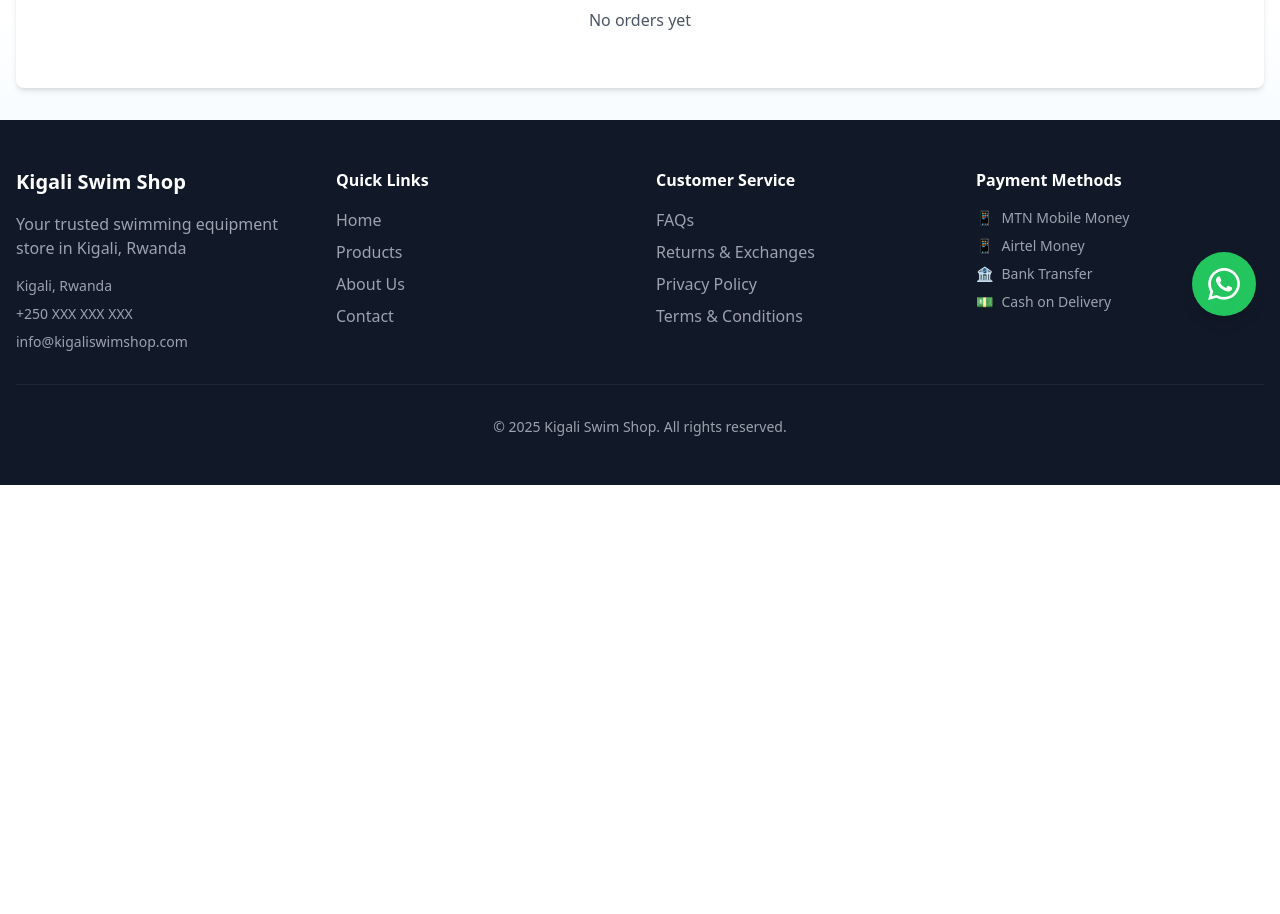
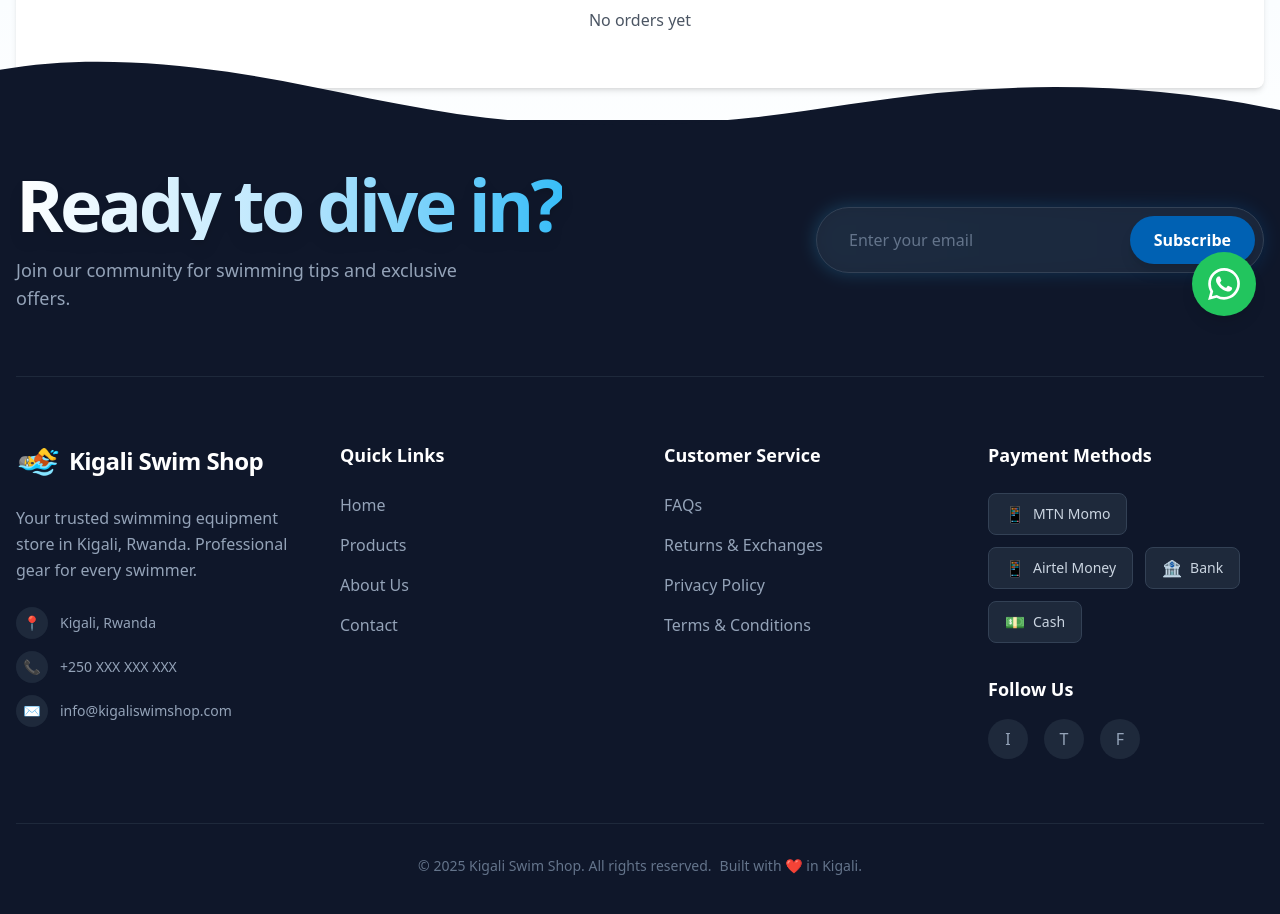
Before and after one commit to remyshingiro/indimo_leasure, a React (Vite) app: page /admin in a window 1280 px wide. Shown: the part 460-1374 px from the top of the page. Before the commit the page ends 945 px from the top, so only its background shows below. Built offline with nearby package versions, Linux system fonts and the light colour scheme.

Commit message:
refined footer into deep blue casual ocean

```diff
--- a/src/components/Footer.jsx
+++ b/src/components/Footer.jsx
@@ -10,6 +10,10 @@
 
   const translations = {
     en: {
+      cta: "Ready to dive in?",
+      subCta: "Join our community for swimming tips and exclusive offers.",
+      placeholder: "Enter your email",
+      subscribe: "Subscribe",
       quickLinks: 'Quick Links',
       customerService: 'Customer Service',
       paymentMethods: 'Payment Methods',
@@ -20,6 +24,10 @@
       email: 'info@kigaliswimshop.com'
     },
     rw: {
+      cta: "Witeguye Koga?",
+      subCta: "Injira mu muryango wacu kugirango ubone inama n'ibiciro byiza.",
+      placeholder: "Andika imeri yawe",
+      subscribe: "Iyandikishe",
       quickLinks: 'Amahuza',
       customerService: 'Serivisi z\'abakiriya',
       paymentMethods: 'Uburyo bwo kwishura',
@@ -34,107 +42,166 @@
   const t = translations[language]
 
   return (
-    <footer className="bg-gray-900 text-white mt-auto">
-      <div className="container mx-auto px-4 py-12">
-        <div className="grid grid-cols-1 md:grid-cols-4 gap-8">
-          {/* About */}
-          <div>
-            <h3 className="text-xl font-bold mb-4">
-              {language === 'en' ? 'Kigali Swim Shop' : 'Ubwoba bw\'amazi Kigali'}
-            </h3>
-            <p className="text-gray-400 mb-4">
+    <footer className="relative bg-slate-900 text-white mt-auto">
+
+      {/* === 1. TOP WAVE TRANSITION (Fixed Height) === */}
+      {/* Changed -mt-16 to -mt-8 (pulls up less) and h-[65px] to h-[35px] (shorter wave) */}
+      <div className="absolute top-0 left-0 right-0 -mt-8 md:-mt-16 w-full overflow-hidden leading-[0] transform rotate-180 z-10 pointer-events-none">
+        <svg className="relative block w-[calc(100%+1.3px)] h-[35px] md:h-[70px]" data-name="Layer 1" xmlns="http://www.w3.org/2000/svg" viewBox="0 0 1200 120" preserveAspectRatio="none">
+          <path d="M321.39,56.44c58-10.79,114.16-30.13,172-41.86,82.39-16.72,168.19-17.73,250.45-.39C823.78,31,906.67,72,985.66,92.83c70.05,18.48,146.53,26.09,214.34,3V0H0V27.35A600.21,600.21,0,0,0,321.39,56.44Z" className="fill-slate-900"></path>
+        </svg>
+      </div>
+
+      <div className="container mx-auto px-4 relative z-20 pt-12 pb-12">
+
+        {/* === 2. MASSIVE CALL TO ACTION === */}
+        <div className="flex flex-col lg:flex-row items-center justify-between gap-10 border-b border-slate-800 pb-16 mb-16">
+          <div className="text-center lg:text-left space-y-4">
+            <h2 className="text-5xl md:text-7xl font-black tracking-tighter text-transparent bg-clip-text bg-gradient-to-r from-white via-sky-200 to-sky-400 drop-shadow-lg">
+              {t.cta}
+            </h2>
+            <p className="text-slate-400 text-lg max-w-md mx-auto lg:mx-0">
+              {t.subCta}
+            </p>
+          </div>
+
+          {/* Glass Newsletter Input */}
+          <div className="w-full max-w-md">
+            <div className="relative group">
+              <div className="absolute -inset-0.5 bg-gradient-to-r from-sky-400 to-primary-600 rounded-full blur opacity-20 group-hover:opacity-60 transition duration-1000"></div>
+              <form className="relative flex items-center bg-slate-800/80 backdrop-blur-sm rounded-full p-2 border border-slate-700 focus-within:border-sky-500 transition-colors">
+                <input
+                  type="email"
+                  placeholder={t.placeholder}
+                  className="flex-1 bg-transparent px-6 py-3 text-white placeholder-slate-500 focus:outline-none w-full"
+                />
+                <button className="bg-primary-600 hover:bg-primary-500 text-white font-bold px-6 py-3 rounded-full transition-colors shadow-lg">
+                  {t.subscribe}
+                </button>
+              </form>
+            </div>
+          </div>
+        </div>
+
+        {/* === 3. MAIN GRID === */}
+        <div className="grid grid-cols-1 md:grid-cols-2 lg:grid-cols-4 gap-12">
+
+          {/* Brand Info */}
+          <div className="space-y-6">
+            <div className="flex items-center space-x-2">
+              <span className="text-4xl">🏊</span>
+              <h3 className="text-2xl font-bold tracking-tight text-white">
+                {language === 'en' ? 'Kigali Swim Shop' : 'Ubwoba Kigali'}
+              </h3>
+            </div>
+            <p className="text-slate-400 leading-relaxed">
               {language === 'en'
-                ? 'Your trusted swimming equipment store in Kigali, Rwanda'
-                : 'Ubwoba bw\'amazi bw\'ubwoba bw\'amazi mu Kigali, u Rwanda'
+                ? 'Your trusted swimming equipment store in Kigali, Rwanda. Professional gear for every swimmer.'
+                : 'Ubwoba bw\'amazi bw\'ubwoba bw\'amazi mu Kigali, u Rwanda. Ibikoresho by\'abanyamwuga.'
               }
             </p>
-            <div className="space-y-2 text-sm text-gray-400">
-              <p>{t.address}</p>
-              <p>{t.phone}</p>
-              <p>{t.email}</p>
+            <div className="space-y-3 text-sm text-slate-400">
+              <div className="flex items-center gap-3">
+                <div className="w-8 h-8 rounded-full bg-slate-800 flex items-center justify-center text-sky-400">📍</div>
+                <span>{t.address}</span>
+              </div>
+              <div className="flex items-center gap-3">
+                <div className="w-8 h-8 rounded-full bg-slate-800 flex items-center justify-center text-sky-400">📞</div>
+                <span>{t.phone}</span>
+              </div>
+              <div className="flex items-center gap-3">
+                <div className="w-8 h-8 rounded-full bg-slate-800 flex items-center justify-center text-sky-400">✉️</div>
+                <span>{t.email}</span>
+              </div>
             </div>
           </div>
 
           {/* Quick Links */}
           <div>
-            <h4 className="font-semibold mb-4">{t.quickLinks}</h4>
-            <ul className="space-y-2 text-gray-400">
-              <li>
-                <Link to="/" onClick={handleLinkClick} className="hover:text-white transition">
-                  {language === 'en' ? 'Home' : 'Ahabanza'}
-                </Link>
-              </li>
-              <li>
-                <Link to="/products" onClick={handleLinkClick} className="hover:text-white transition">
-                  {language === 'en' ? 'Products' : 'Ibicuruzwa'}
-                </Link>
-              </li>
-              <li>
-                <Link to="/about" onClick={handleLinkClick} className="hover:text-white transition">
-                  {language === 'en' ? 'About Us' : 'Ibyerekeye'}
-                </Link>
-              </li>
-              <li>
-                <Link to="/contact" onClick={handleLinkClick} className="hover:text-white transition">
-                  {language === 'en' ? 'Contact' : 'Twandikire'}
-                </Link>
-              </li>
+            <h4 className="font-bold text-lg mb-6 text-white">{t.quickLinks}</h4>
+            <ul className="space-y-4">
+              {['Home', 'Products', 'About Us', 'Contact'].map((item, i) => {
+                const paths = ['/', '/products', '/about', '/contact'];
+                const rwLabels = ['Ahabanza', 'Ibicuruzwa', 'Ibyerekeye', 'Twandikire'];
+                return (
+                  <li key={i}>
+                    <Link
+                      to={paths[i]}
+                      onClick={handleLinkClick}
+                      className="text-slate-400 hover:text-sky-400 hover:translate-x-1 transition-all inline-block"
+                    >
+                      {language === 'en' ? item : rwLabels[i]}
+                    </Link>
+                  </li>
+                );
+              })}
             </ul>
           </div>
 
           {/* Customer Service */}
           <div>
-            <h4 className="font-semibold mb-4">{t.customerService}</h4>
-            <ul className="space-y-2 text-gray-400">
-              <li>
-                <Link to="/faq" onClick={handleLinkClick} className="hover:text-white transition">
-                  {language === 'en' ? 'FAQs' : 'Ibibazo'}
-                </Link>
-              </li>
-              <li>
-                <Link to="/policies/returns" onClick={handleLinkClick} className="hover:text-white transition">
-                  {language === 'en' ? 'Returns & Exchanges' : 'Gusubiza'}
-                </Link>
-              </li>
-              <li>
-                <Link to="/policies/privacy" onClick={handleLinkClick} className="hover:text-white transition">
-                  {language === 'en' ? 'Privacy Policy' : 'Politiki y\'Ubwigenge'}
-                </Link>
-              </li>
-              <li>
-                <Link to="/policies/terms" onClick={handleLinkClick} className="hover:text-white transition">
-                  {language === 'en' ? 'Terms & Conditions' : 'Amabwiriza'}
-                </Link>
-              </li>
+            <h4 className="font-bold text-lg mb-6 text-white">{t.customerService}</h4>
+            <ul className="space-y-4">
+              {[
+                { path: '/faq', en: 'FAQs', rw: 'Ibibazo' },
+                { path: '/policies/returns', en: 'Returns & Exchanges', rw: 'Gusubiza' },
+                { path: '/policies/privacy', en: 'Privacy Policy', rw: 'Politiki y\'Ubwigenge' },
+                { path: '/policies/terms', en: 'Terms & Conditions', rw: 'Amabwiriza' },
+              ].map((link, i) => (
+                <li key={i}>
+                  <Link
+                    to={link.path}
+                    onClick={handleLinkClick}
+                    className="text-slate-400 hover:text-sky-400 hover:translate-x-1 transition-all inline-block"
+                  >
+                    {language === 'en' ? link.en : link.rw}
+                  </Link>
+                </li>
+              ))}
             </ul>
           </div>
 
-          {/* Payment Methods */}
+          {/* Payment Methods - Badges Style */}
           <div>
-            <h4 className="font-semibold mb-4">{t.paymentMethods}</h4>
-            <div className="space-y-2 text-sm text-gray-400">
-              <div className="flex items-center space-x-2">
+            <h4 className="font-bold text-lg mb-6 text-white">{t.paymentMethods}</h4>
+            <div className="flex flex-wrap gap-3">
+              <div className="bg-slate-800 border border-slate-700 px-4 py-2 rounded-lg flex items-center gap-2 text-slate-300">
                 <span>📱</span>
-                <span>MTN Mobile Money</span>
+                <span className="text-sm font-medium">MTN Momo</span>
               </div>
-              <div className="flex items-center space-x-2">
+              <div className="bg-slate-800 border border-slate-700 px-4 py-2 rounded-lg flex items-center gap-2 text-slate-300">
                 <span>📱</span>
-                <span>Airtel Money</span>
+                <span className="text-sm font-medium">Airtel Money</span>
               </div>
-              <div className="flex items-center space-x-2">
+              <div className="bg-slate-800 border border-slate-700 px-4 py-2 rounded-lg flex items-center gap-2 text-slate-300">
                 <span>🏦</span>
-                <span>{language === 'en' ? 'Bank Transfer' : 'Kwishyura mu banki'}</span>
+                <span className="text-sm font-medium">Bank</span>
               </div>
-              <div className="flex items-center space-x-2">
+              <div className="bg-slate-800 border border-slate-700 px-4 py-2 rounded-lg flex items-center gap-2 text-slate-300">
                 <span>💵</span>
-                <span>{language === 'en' ? 'Cash on Delivery' : 'Kwishyura mu mwanya'}</span>
+                <span className="text-sm font-medium">Cash</span>
               </div>
+            </div>
+
+            {/* Socials */}
+            <h4 className="font-bold text-lg mt-8 mb-4 text-white">{t.followUs}</h4>
+            <div className="flex gap-4">
+               {['instagram', 'twitter', 'facebook'].map(social => (
+                 <a key={social} href="#" className="w-10 h-10 rounded-full bg-slate-800 flex items-center justify-center text-slate-400 hover:bg-sky-500 hover:text-white transition-all transform hover:-translate-y-1">
+                    {/* Simple generic social icon */}
+                    <span className="capitalize">{social[0]}</span>
+                 </a>
+               ))}
             </div>
           </div>
         </div>
 
-        <div className="border-t border-gray-800 mt-8 pt-8 text-center text-gray-400 text-sm">
-          <p>&copy; {new Date().getFullYear()} Kigali Swim Shop. {t.rights}.</p>
+        {/* === 4. COPYRIGHT === */}
+        <div className="border-t border-slate-800 mt-16 pt-8 text-center">
+          <p className="text-slate-500 text-sm">
+            &copy; {new Date().getFullYear()} Kigali Swim Shop. {t.rights}.
+            <span className="hidden md:inline ml-2">Built with ❤️ in Kigali.</span>
+          </p>
         </div>
       </div>
     </footer>
```
